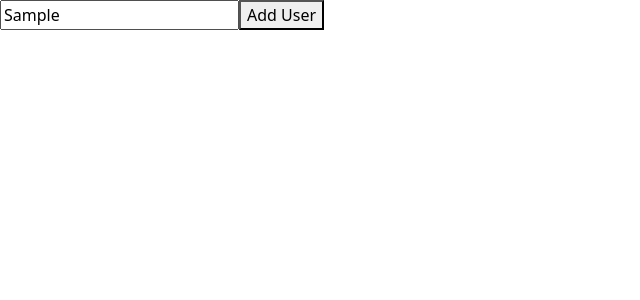
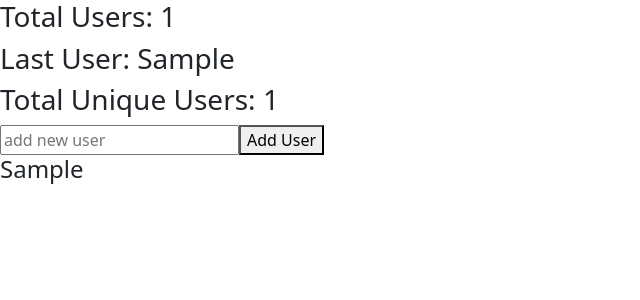
Before and after one commit to PawanDev52/React-19, a React (Vite) app: page / in a window 1280 px wide. Both pictures are taken after typing "Sample" into the empty fields and a click on the button "Add User". Shown: the top 300 px of the page, without its empty margins (0-640 px from the left). Built offline with nearby package versions, Linux system fonts and the light colour scheme.

Commit message:
derived state

```diff
--- a/src/App.jsx
+++ b/src/App.jsx
@@ -1193,19 +1193,23 @@ function App() {
   const [user, setUser] = useState("");
   const handleAddUsers = () => {
     setUsers([...users, user]);
+    setUser("");
   };
+  const total = users.length;
+  const last = users[users.length - 1];
+  const unique = [...new Set(users)].length;
 
   return (
     <div>
-      <input
-        type="text"
-        onChange={(e) => setUser(e.target.value)}
-        placeholder="add new user"
-      />
+      <h3>Total Users: {total}</h3>
+      <h3>Last User: {last}</h3>
+      <h3>Total Unique Users: {unique}</h3>
+
+      <input type="text" value={user} onChange={(e) => setUser(e.target.value)} placeholder="add new user" />
       <button onClick={handleAddUsers}>Add User</button>
-      {users.map((item, index) => {
-        <h4>{item}</h4>;
-      })}
+      {users.map((item, index) => (
+        <h4 key={index}>{item}</h4>
+      ))}
     </div>
   );
 }
```
